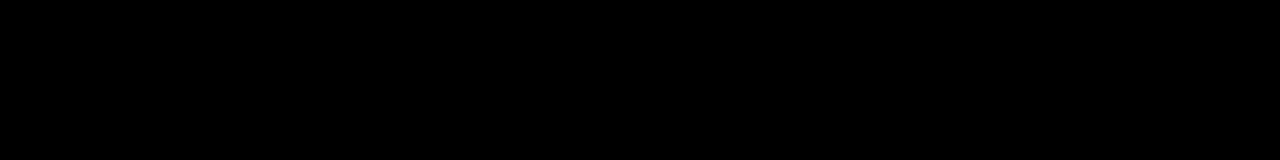
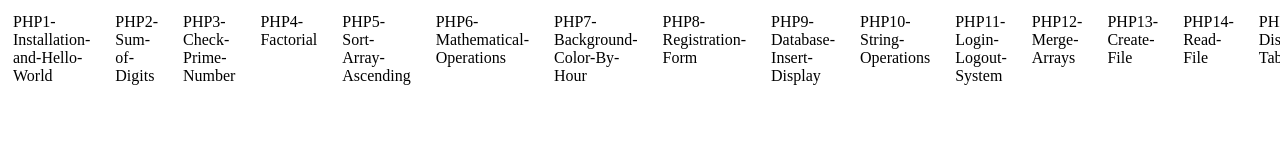
Before and after one commit to sketchings210/php-compiler, a plain HTML site: page index.html in a window 1280 px wide. Shown: the top 160 px of the page. Drawn offline with Linux system fonts and the light colour scheme.

Commit message:
Update index.html

```diff
--- a/index.html
+++ b/index.html
@@ -1,5 +1,7 @@
 <!DOCTYPE html>
 <html lang="en">
+
+
 
 
 
@@ -7,15 +9,21 @@
     <meta charset="UTF-8">
 
 
+
+
+
+
     <meta name="viewport" content="width=device-width, initial-scale=1.0">
-    <meta name="description" content="PHP online compiler">
+    <meta name="description" content="Localhost">
     <meta name="keywords" content="HTML,CSS,PHP">
 
+
+
     <meta name="author" content="">
-    <title>PHP online compiler</title>
+    <title>localhost</title>
     <style>
         body {
-            background-color: black;
+            background-color: white;
             color: black;
         }
 
@@ -28,16 +36,22 @@
             flex-direction: row;
             gap: 15px;
 
+
+
         }
 
         div:hover {
             color: aliceblue;
+
+
 
         }
 
         .button {
             cursor: pointer;
             padding: 5px;
+
+
 
         }
     </style>
@@ -53,6 +67,8 @@
 
 <script src="script.js"></script>
 
+
+
 </body>
 
 </html>
```
